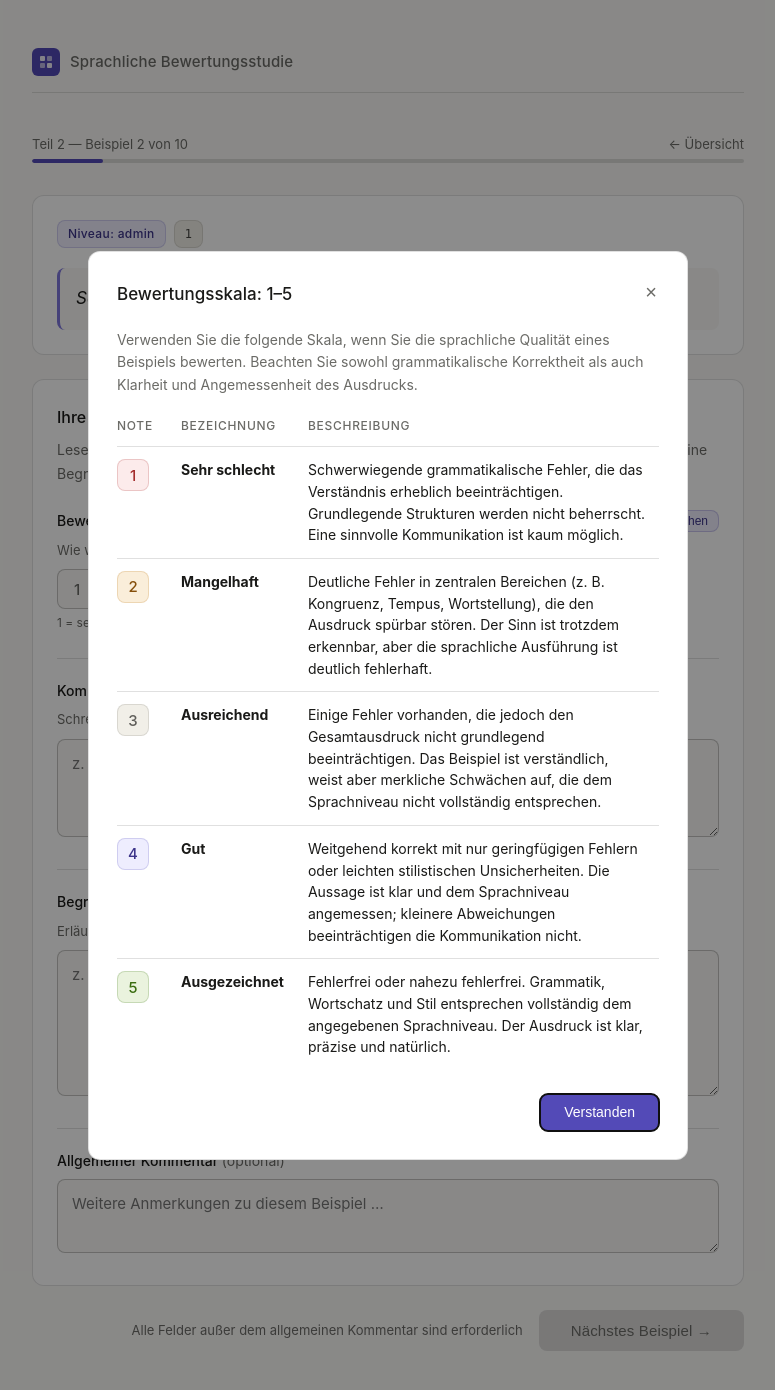
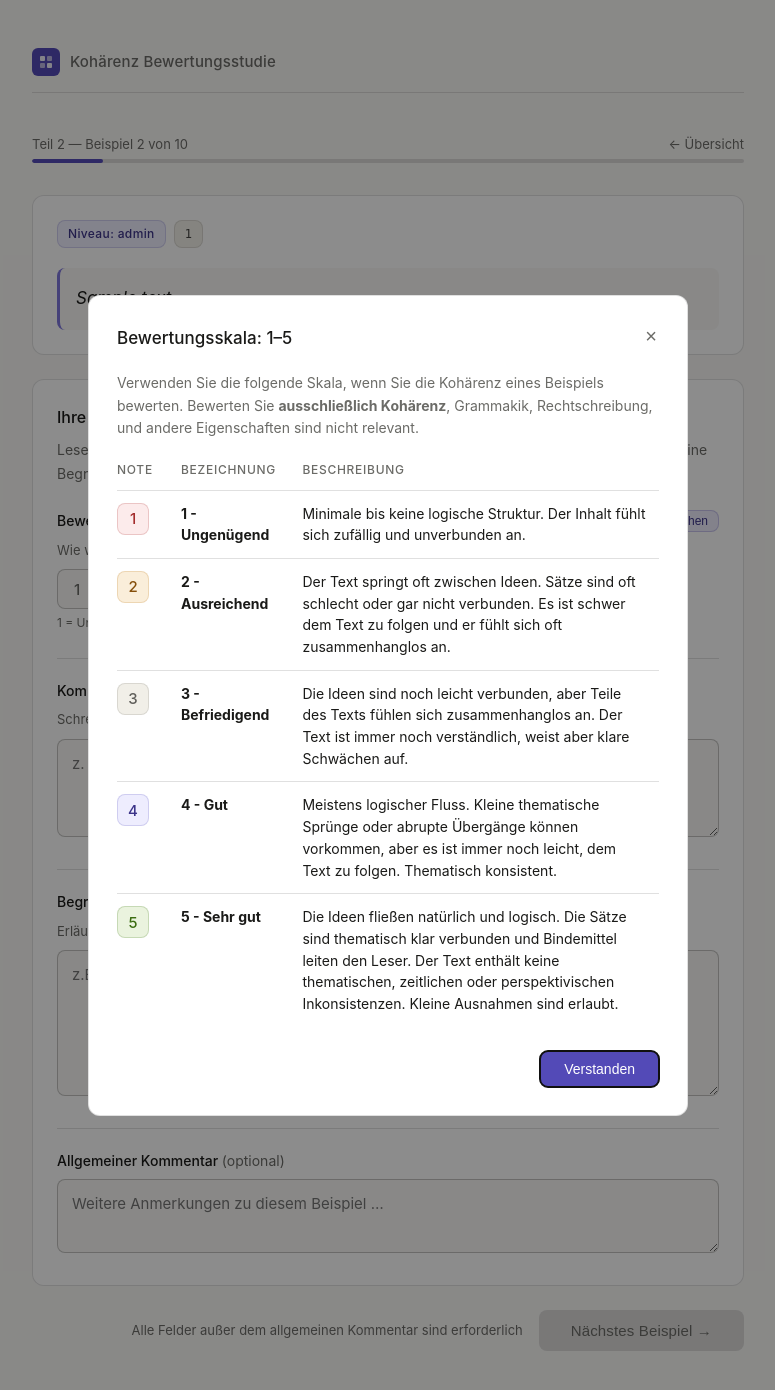
Before and after one commit to daniel-geiss/MA-Umfrage, a Flask app: template templates/annotate.html in a window 1280 px wide. Shown: the top 1390 px of the page, without its empty margins (252-1027 px from the left). Run offline with Flask 3, Linux system fonts and the light colour scheme; the template is opened without the code that fills it: most values are stand-ins (such as "Sample title", 1, 10 or a date in 2020); parts of the project's set-up code (start-up, migrations or seed data) failed here and were passed over.

Commit message:
fixed instructions to fit coherence evaluation theme

```diff
--- a/templates/annotate.html
+++ b/templates/annotate.html
@@ -220,8 +220,8 @@ textarea:focus { outline: none; border-color: var(--accent-mid); }
       <button class="modal-close" id="modal-close-btn" aria-label="Schliessen">&times;</button>
     </div>
     <p class="modal-intro">
-      Verwenden Sie die folgende Skala, wenn Sie die sprachliche Qualität eines Beispiels bewerten.
-      Beachten Sie sowohl grammatikalische Korrektheit als auch Klarheit und Angemessenheit des Ausdrucks.
+      Verwenden Sie die folgende Skala, wenn Sie die Kohärenz eines Beispiels bewerten.
+      Bewerten Sie <strong>ausschließlich Kohärenz</strong>, Grammakik, Rechtschreibung, und andere Eigenschaften sind nicht relevant.
     </p>
     <table class="rubric-table">
       <thead>
@@ -234,28 +234,28 @@ textarea:focus { outline: none; border-color: var(--accent-mid); }
       <tbody>
           <tr>
             <td><div class="grade-chip grade-1">1</div></td>
-          <td><strong>Sehr schlecht</strong></td>
-          <td>Schwerwiegende grammatikalische Fehler, die das Verständnis erheblich beeinträchtigen. Grundlegende Strukturen werden nicht beherrscht. Eine sinnvolle Kommunikation ist kaum möglich.</td>
+            <td><strong> 1 - Ungenügend</strong></td>
+            <td>Minimale bis keine logische Struktur. Der Inhalt fühlt sich zufällig und unverbunden an. </td>
           </tr>
           <tr>
             <td><div class="grade-chip grade-2">2</div></td>
-          <td><strong>Mangelhaft</strong></td>
-          <td>Deutliche Fehler in zentralen Bereichen (z. B. Kongruenz, Tempus, Wortstellung), die den Ausdruck spürbar stören. Der Sinn ist trotzdem erkennbar, aber die sprachliche Ausführung ist deutlich fehlerhaft.</td>
+            <td><strong>2 - Ausreichend</strong></td>
+            <td>Der Text springt oft zwischen Ideen. Sätze sind oft schlecht oder gar nicht verbunden. Es ist schwer dem Text zu folgen und er fühlt sich oft zusammenhanglos an.</td>
           </tr>
           <tr>
             <td><div class="grade-chip grade-3">3</div></td>
-          <td><strong>Ausreichend</strong></td>
-          <td>Einige Fehler vorhanden, die jedoch den Gesamtausdruck nicht grundlegend beeinträchtigen. Das Beispiel ist verständlich, weist aber merkliche Schwächen auf, die dem Sprachniveau nicht vollständig entsprechen.</td>
+            <td><strong>3 - Befriedigend</strong></td>
+            <td>Die Ideen sind noch leicht verbunden, aber Teile des Texts fühlen sich zusammenhanglos an. Der Text ist immer noch verständlich, weist aber klare Schwächen auf.</td>
           </tr>
           <tr>
             <td><div class="grade-chip grade-4">4</div></td>
-          <td><strong>Gut</strong></td>
-          <td>Weitgehend korrekt mit nur geringfügigen Fehlern oder leichten stilistischen Unsicherheiten. Die Aussage ist klar und dem Sprachniveau angemessen; kleinere Abweichungen beeinträchtigen die Kommunikation nicht.</td>
+            <td><strong>4 - Gut</strong></td>
+            <td>Meistens logischer Fluss. Kleine thematische Sprünge oder abrupte Übergänge können vorkommen, aber es ist immer noch leicht, dem Text zu folgen. Thematisch konsistent.</td>
           </tr>
           <tr>
             <td><div class="grade-chip grade-5">5</div></td>
-          <td><strong>Ausgezeichnet</strong></td>
-          <td>Fehlerfrei oder nahezu fehlerfrei. Grammatik, Wortschatz und Stil entsprechen vollständig dem angegebenen Sprachniveau. Der Ausdruck ist klar, präzise und natürlich.</td>
+            <td><strong>5 - Sehr gut</strong></td>
+            <td>Die Ideen fließen natürlich und logisch. Die Sätze sind thematisch klar verbunden und Bindemittel leiten den Leser. Der Text enthält keine thematischen, zeitlichen oder perspektivischen Inkonsistenzen. Kleine Ausnahmen sind erlaubt.</td>
           </tr>
         </tbody>
     </table>
@@ -307,23 +307,23 @@ textarea:focus { outline: none; border-color: var(--accent-mid); }
         <label for="gr_{{ i }}">{{ i }}</label>
         {% endfor %}
       </div>
-      <div class="scale-hint"><span>1 = sehr schlecht</span><span>5 = ausgezeichnet</span></div>
+      <div class="scale-hint"><span>1 = Ungenügend</span><span>5 = Sehr gut</span></div>
     </div>
 
     <hr class="divider">
 
     <div class="field-group">
       <label for="comment">Kommentar</label>
-      <span class="field-hint">Schreiben Sie einen kurzen Kommentar zum auffälligsten Merkmal oder Fehler in diesem Beispiel.</span>
-      <textarea name="comment" id="comment" rows="3" placeholder="z. B. Es liegt ein Fehler in der Subjekt-Verb-Kongruenz vor …" required></textarea>
+      <span class="field-hint">Schreiben Sie einen kurzen Kommentar zu Ihrer Bewertung.</span>
+      <textarea name="comment" id="comment" rows="3" placeholder="z. B. Der Text zeigt Mäßige Kohärenz, weil..." required></textarea>
     </div>
 
     <hr class="divider">
 
     <div class="field-group">
       <label for="reasoning">Begründung</label>
-      <span class="field-hint">Erläutern Sie Ihre Bewertung Schritt für Schritt. Was macht dieses Beispiel korrekt oder fehlerhaft?</span>
-      <textarea name="reasoning" id="reasoning" rows="5" placeholder="z. B. Das Subjekt ‚X' ist Singular, daher sollte das Verb …" required></textarea>
+      <span class="field-hint">Erläutern Sie Ihre Bewertung Schritt für Schritt. Was hindert / fördert die Kohärenz in dem Beispiel? </span>
+      <textarea name="reasoning" id="reasoning" rows="5" placeholder="z.B. Besonders ausslag gebend für die Note war... " required></textarea>
     </div>
 
     <hr class="divider">
--- a/templates/base.html
+++ b/templates/base.html
@@ -3,7 +3,7 @@
 <head>
   <meta charset="UTF-8" />
   <meta name="viewport" content="width=device-width, initial-scale=1.0"/>
-  <title>Sprachliche Bewertungsstudie</title>
+  <title>Kohärenz Bewertungsstudie</title>
   <style>
     *, *::before, *::after { box-sizing: border-box; margin: 0; padding: 0; }
 
@@ -75,7 +75,7 @@
           <rect x="9" y="9" width="5" height="5" rx="1" fill="white" fill-opacity="0.9"/>
         </svg>
       </div>
-      <h1>Sprachliche Bewertungsstudie</h1>
+      <h1>Kohärenz Bewertungsstudie</h1>
     </header>
 
     {% block content %}{% endblock %}
--- a/templates/index.html
+++ b/templates/index.html
@@ -130,7 +130,7 @@
 Die Definition von Kohärenz, die wir hier benutzen ist mehr oder weniger in drei Aspekte teilbar:
 </p>
 <p>
-Semantische Kohärenz - Ist der Text logisch aufgebaut? Passen die Sätze inhaltlich zusammen? Ist ein/e Thema/Intention zu erkennen?
+Semantische Kohärenz - Ist der Text logisch aufgebaut? Passen die Sätze inhaltlich zusammen? Ist ein Thema / eine Intention zu erkennen?
 </p>
 <p>
 Kohäsion - Sind die Sätze gut verbunden? Benutzt der Schüler Bindemittel? (z.b. Deshalb, Außerdem, …)
```
Also changed, not shown: templates/survey.html (+16 -16 lines). Lines whose indentation alone changed are shown as unchanged.
